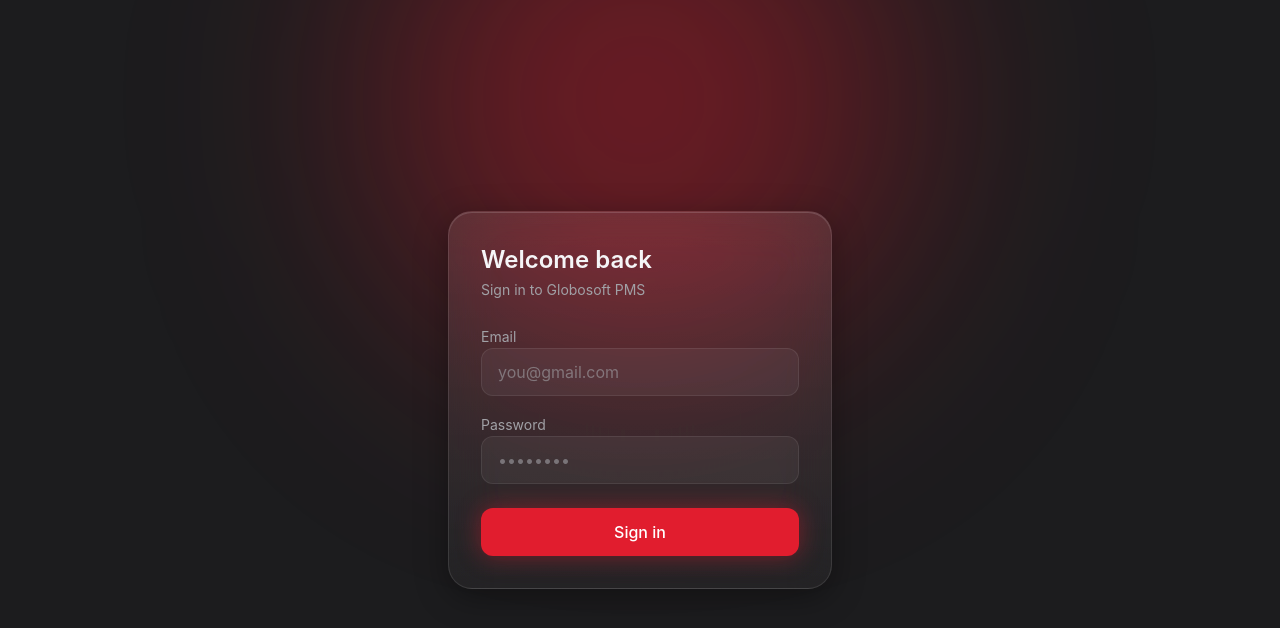
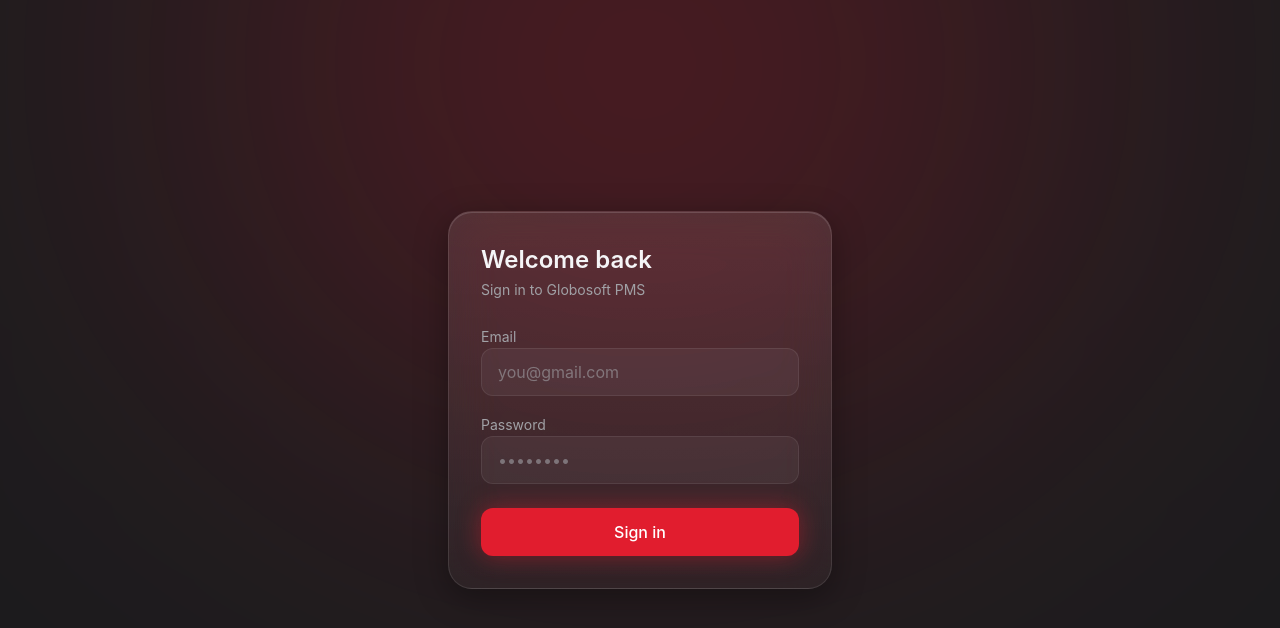
Before and after one commit to noufalkdlr/globosoft-pms-web, a React (Vite) app: page / in a window 1280 px wide. Shown: the top 628 px of the page. Built offline with nearby package versions, Linux system fonts and the light colour scheme.

Commit message:
style: soften and spread the login background glow

```diff
--- a/src/features/auth/components/LoginContent.tsx
+++ b/src/features/auth/components/LoginContent.tsx
@@ -14,8 +14,8 @@
 
   return (
     <div className="relative grid min-h-dvh place-items-center overflow-hidden p-6">
-      {/* Round blurred red glow behind the card */}
-      <div className="pointer-events-none absolute -top-40 left-1/2 h-[520px] w-[520px] -translate-x-1/2 rounded-full bg-brand/40 blur-[120px]" />
+      {/* Large, soft red glow spreading from the top */}
+      <div className="pointer-events-none absolute -top-64 left-1/2 h-[640px] w-[820px] -translate-x-1/2 rounded-full bg-brand/30 blur-[200px]" />
 
       <GlassCard className="relative w-full max-w-sm">
         <h1 className="text-2xl font-semibold">Welcome back</h1>
```
